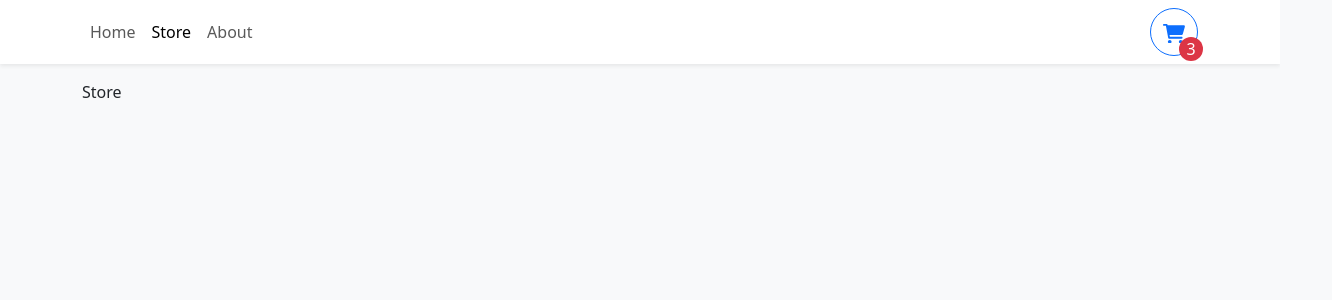
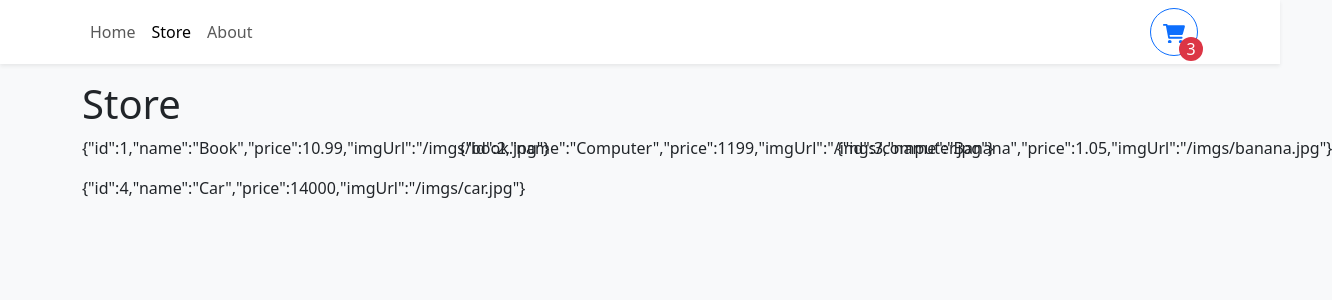
Before and after one commit to Dmitry27Zh/react-ts-shopping-cart, a React (Vite) app: page /store in a window 1280 px wide. Shown: the top 300 px of the page, 1332 px wide, since content can reach past the window. Built offline with nearby package versions, Linux system fonts and the light colour scheme.

Commit message:
Fill Store

```diff
--- a/src/pages/Store.tsx
+++ b/src/pages/Store.tsx
@@ -1,5 +1,17 @@
+import { Col, Row } from 'react-bootstrap'
+import storeItems from '../data/items.json'
+
 const Store = () => {
-  return <div>Store</div>
+  return (
+    <>
+      <h1>Store</h1>
+      <Row className="g-3" md={2} xs={1} lg={3}>
+        {storeItems.map((item) => (
+          <Col>{JSON.stringify(item)}</Col>
+        ))}
+      </Row>
+    </>
+  )
 }
 
 export default Store
```
